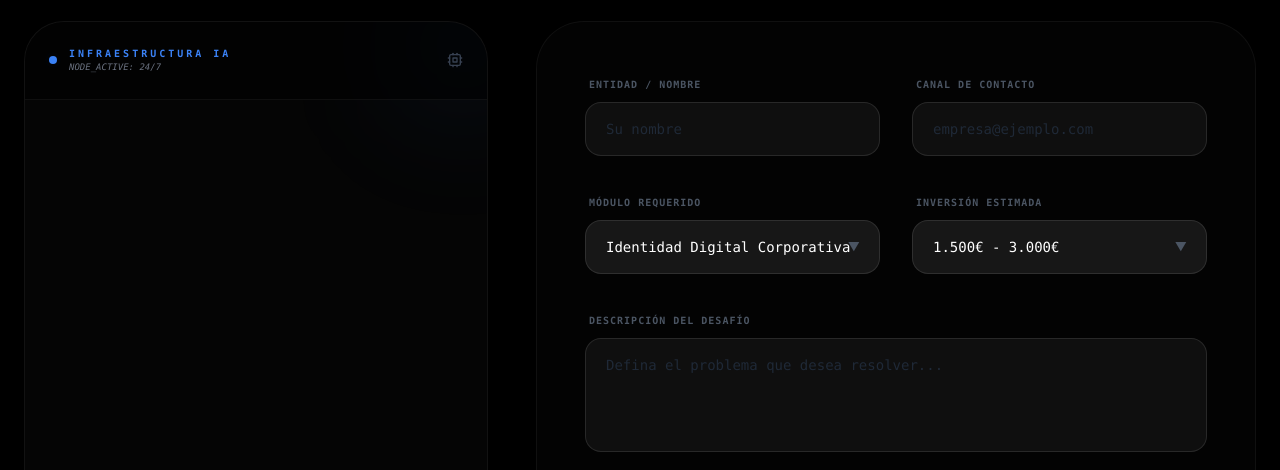
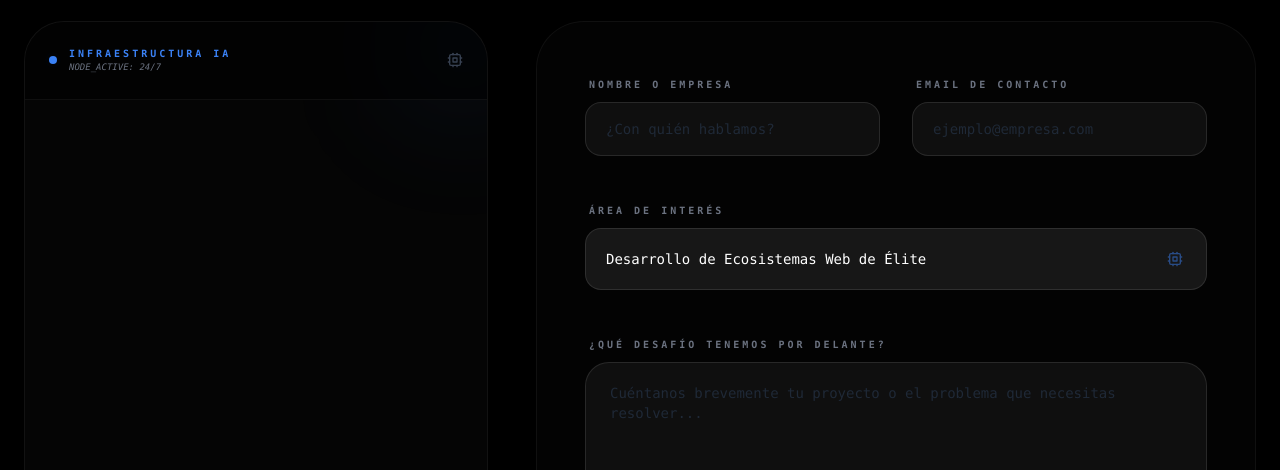
Before and after one commit to UriGali/uriroig-frontend, a React (Vite) app: page /contacto in a window 1280 px wide. Shown: the part 330-800 px from the top of the page. Built offline with nearby package versions, Linux system fonts and the light colour scheme.

Commit message:
camafsfdbios

```diff
--- a/src/components/ContactForm.jsx
+++ b/src/components/ContactForm.jsx
@@ -6,8 +6,7 @@ const ContactForm = () => {
   const [formData, setFormData] = useState({
     name: '',
     email: '',
-    service: 'Identidad Digital Corporativa',
-    budget: '1.500€ - 3.000€',
+    service: 'Desarrollo de Ecosistemas Web de Élite',
     message: ''
   });
 
@@ -41,7 +40,7 @@ const ContactForm = () => {
           icon: <CheckCircle2 className="text-blue-500 w-6 h-6" />,
           style: { border: '1px solid #3b82f6', padding: '20px', color: '#fff', background: '#0a0a0a' },
         });
-        setFormData({ name: '', email: '', service: 'Identidad Digital Corporativa', budget: '1.500€ - 3.000€', message: '' });
+        setFormData({ name: '', email: '', service: 'Desarrollo de Ecosistemas Web de Élite', message: '' });
       } else {
         setStatus('error');
         toast.error("Error en el servidor. Inténtalo de nuevo.");
@@ -57,12 +56,12 @@ const ContactForm = () => {
       <div className="max-w-7xl mx-auto">
         <div className="text-center mb-16">
           <h2 className="text-4xl md:text-5xl font-bold text-white mb-4 italic">Hablemos</h2>
-          <p className="text-gray-500 italic max-w-lg mx-auto uppercase text-[10px] tracking-widest font-mono">Sistemas inteligentes para empresas que no se detienen.</p>
+          <p className="text-gray-500 italic max-w-lg mx-auto uppercase text-[10px] tracking-widest font-mono text-center">Sistemas inteligentes para empresas que no se detienen.</p>
         </div>
 
         <div className="grid grid-cols-1 lg:grid-cols-5 gap-12 items-stretch">
 
-          {/* COLUMNA IZQUIERDA: AGENTE IA */}
+          {/* COLUMNA IZQUIERDA: ASISTENTE IA */}
           <div className="lg:col-span-2 flex flex-col">
             <div className="bg-white/[0.02] border border-white/5 rounded-[2.5rem] backdrop-blur-3xl relative overflow-hidden h-[650px] flex flex-col shadow-2xl border-blue-500/20">
               <div className="absolute -top-10 -right-10 w-32 h-32 bg-blue-500/10 rounded-full blur-3xl pointer-events-none" />
@@ -86,37 +85,37 @@ const ContactForm = () => {
               </div>
 
               <div className="p-4 bg-black/40 border-t border-white/5 shrink-0">
-                <p className="text-[8px] text-center text-gray-600 font-mono tracking-widest uppercase">
+                <p className="text-[8px] text-center text-gray-600 font-mono tracking-widest uppercase text-center">
                   Sistemas optimizados. Sin fricción manual.
                 </p>
               </div>
             </div>
           </div>
 
-          {/* COLUMNA DERECHA: FORMULARIO PREMIUM */}
+          {/* COLUMNA DERECHA: FORMULARIO DE ÉLITE */}
           <div className="lg:col-span-3">
             <form onSubmit={handleSubmit} className="bg-white/[0.01] border border-white/5 p-8 md:p-12 rounded-[3rem] shadow-2xl relative h-full flex flex-col justify-between backdrop-blur-md">
-              <div className="space-y-8">
+              <div className="space-y-10">
+
+                {/* NOMBRE Y EMAIL */}
                 <div className="grid grid-cols-1 md:grid-cols-2 gap-8">
-                  {/* NOMBRE */}
                   <div className="group space-y-2">
-                    <label className="text-[10px] text-gray-600 uppercase tracking-widest ml-1 font-bold font-mono group-focus-within:text-blue-500 transition-colors">Entidad / Nombre</label>
+                    <label className="text-[10px] text-gray-500 uppercase tracking-[0.3em] ml-1 font-bold font-mono group-focus-within:text-blue-500 transition-colors">Nombre o Empresa</label>
                     <input
                       type="text"
                       value={formData.name}
-                      placeholder="Su nombre"
+                      placeholder="¿Con quién hablamos?"
                       className="w-full bg-white/5 border border-white/10 rounded-2xl px-5 py-4 text-white focus:outline-none focus:border-blue-500/50 focus:bg-blue-500/5 transition-all font-mono text-sm placeholder:text-gray-800"
                       onChange={(e) => setFormData({ ...formData, name: e.target.value })}
                       required
                     />
                   </div>
-                  {/* EMAIL */}
                   <div className="group space-y-2">
-                    <label className="text-[10px] text-gray-600 uppercase tracking-widest ml-1 font-bold font-mono group-focus-within:text-blue-500 transition-colors">Canal de Contacto</label>
+                    <label className="text-[10px] text-gray-500 uppercase tracking-[0.3em] ml-1 font-bold font-mono group-focus-within:text-blue-500 transition-colors">Email de Contacto</label>
                     <input
                       type="email"
                       value={formData.email}
-                      placeholder="empresa@ejemplo.com"
+                      placeholder="ejemplo@empresa.com"
                       className="w-full bg-white/5 border border-white/10 rounded-2xl px-5 py-4 text-white focus:outline-none focus:border-blue-500/50 focus:bg-blue-500/5 transition-all font-mono text-sm placeholder:text-gray-800"
                       onChange={(e) => setFormData({ ...formData, email: e.target.value })}
                       required
@@ -124,71 +123,56 @@ const ContactForm = () => {
                   </div>
                 </div>
 
-                <div className="grid grid-cols-1 md:grid-cols-2 gap-8">
-                  {/* SERVICIO */}
+                {/* SERVICIOS DE ÉLITE */}
                 <div className="group space-y-2">
-                    <label className="text-[10px] text-gray-600 uppercase tracking-widest ml-1 font-bold font-mono group-focus-within:text-blue-500 transition-colors">Módulo Requerido</label>
+                  <label className="text-[10px] text-gray-500 uppercase tracking-[0.3em] ml-1 font-bold font-mono group-focus-within:text-blue-500 transition-colors">Área de Interés</label>
                   <div className="relative">
                     <select
                       value={formData.service}
-                        className="w-full bg-neutral-900 border border-white/10 rounded-2xl px-5 py-4 text-white focus:outline-none focus:border-blue-500/50 appearance-none cursor-pointer font-mono text-sm"
+                      className="w-full bg-neutral-900 border border-white/10 rounded-2xl px-5 py-5 text-white focus:outline-none focus:border-blue-500/50 appearance-none cursor-pointer font-mono text-sm"
                       onChange={(e) => setFormData({ ...formData, service: e.target.value })}
                     >
-                        <option value="Identidad Digital Corporativa">Identidad Digital Corporativa</option>
-                        <option value="E-commerce de Alto Rendimiento">E-commerce de Alto Rendimiento</option>
-                        <option value="Infraestructura IA & Automatización">Infraestructura IA & Automatización</option>
+                      <option value="Desarrollo de Ecosistemas Web de Élite">Desarrollo de Ecosistemas Web de Élite</option>
+                      <option value="Ingeniería de Automatizaciones con IA">Ingeniería de Automatizaciones con IA</option>
+                      <option value="Estrategia de Growth & Ads">Estrategia de Growth & Ads</option>
+                      <option value="Solución Integral (Full Stack Business)">Solución Integral (Full Stack Business)</option>
                     </select>
-                      <div className="absolute right-5 top-1/2 -translate-y-1/2 pointer-events-none text-gray-600 text-xs">▼</div>
-                    </div>
-                  </div>
-                  {/* PRESUPUESTO */}
-                  <div className="group space-y-2">
-                    <label className="text-[10px] text-gray-600 uppercase tracking-widest ml-1 font-bold font-mono group-focus-within:text-blue-500 transition-colors">Inversión Estimada</label>
-                    <div className="relative">
-                      <select
-                        value={formData.budget}
-                        className="w-full bg-neutral-900 border border-white/10 rounded-2xl px-5 py-4 text-white focus:outline-none focus:border-blue-500/50 appearance-none cursor-pointer font-mono text-sm"
-                        onChange={(e) => setFormData({ ...formData, budget: e.target.value })}
-                      >
-                        <option value="800€ - 1.500€">800€ - 1.500€</option>
-                        <option value="1.500€ - 3.000€">1.500€ - 3.000€</option>
-                        <option value="Proyectos Custom (+3.000€)">Proyectos Custom (+3.000€)</option>
-                      </select>
-                      <div className="absolute right-5 top-1/2 -translate-y-1/2 pointer-events-none text-gray-600 text-xs">▼</div>
+                    <div className="absolute right-6 top-1/2 -translate-y-1/2 pointer-events-none text-blue-500">
+                      <Cpu className="w-4 h-4 opacity-50" />
                     </div>
                   </div>
                 </div>
 
-                {/* MENSAJE */}
+                {/* DESCRIPCIÓN DEL DESAFÍO */}
                 <div className="group space-y-2">
-                  <label className="text-[10px] text-gray-600 uppercase tracking-widest ml-1 font-bold font-mono group-focus-within:text-blue-500 transition-colors">Descripción del Desafío</label>
+                  <label className="text-[10px] text-gray-500 uppercase tracking-[0.3em] ml-1 font-bold font-mono group-focus-within:text-blue-500 transition-colors">¿Qué desafío tenemos por delante?</label>
                   <textarea
-                    rows="4"
+                    rows="5"
                     value={formData.message}
-                    placeholder="Defina el problema que desea resolver..."
-                    className="w-full bg-white/5 border border-white/10 rounded-2xl px-5 py-4 text-white focus:outline-none focus:border-blue-500/50 focus:bg-blue-500/5 transition-all resize-none font-mono text-sm placeholder:text-gray-800"
+                    placeholder="Cuéntanos brevemente tu proyecto o el problema que necesitas resolver..."
+                    className="w-full bg-white/5 border border-white/10 rounded-3xl px-6 py-5 text-white focus:outline-none focus:border-blue-500/50 focus:bg-blue-500/5 transition-all resize-none font-mono text-sm placeholder:text-gray-800"
                     onChange={(e) => setFormData({ ...formData, message: e.target.value })}
                     required
                   ></textarea>
                 </div>
               </div>
 
-              {/* BOTÓN CON EFECTO DEGRADADO */}
+              {/* BOTÓN DE ACCIÓN */}
               <button
                 type="submit"
                 disabled={status === 'enviando'}
                 className="w-full mt-10 relative group/btn overflow-hidden rounded-2xl shadow-2xl shadow-blue-600/10 active:scale-[0.98] transition-all"
               >
                 <div className="absolute inset-0 bg-gradient-to-r from-blue-700 to-blue-500 transition-all duration-300 group-hover/btn:scale-110" />
-                <div className="relative py-5 flex items-center justify-center gap-3 text-white font-bold font-mono uppercase tracking-[0.2em] text-[10px]">
+                <div className="relative py-6 flex items-center justify-center gap-4 text-white font-bold font-mono uppercase tracking-[0.4em] text-[10px]">
                   {status === 'enviando' ? (
-                    <>
+                    <div className="flex items-center gap-2">
                       <div className="w-4 h-4 border-2 border-white/20 border-t-white rounded-full animate-spin" />
-                      EJECUTANDO PROTOCOLO...
-                    </>
+                      Sincronizando...
+                    </div>
                   ) : (
                     <>
-                      ENVIAR SOLICITUD
+                      Iniciar Protocolo
                       <Send className="w-4 h-4 group-hover/btn:translate-x-1 group-hover/btn:-translate-y-1 transition-transform" />
                     </>
                   )}
```
Lines whose indentation alone changed are shown as unchanged.
